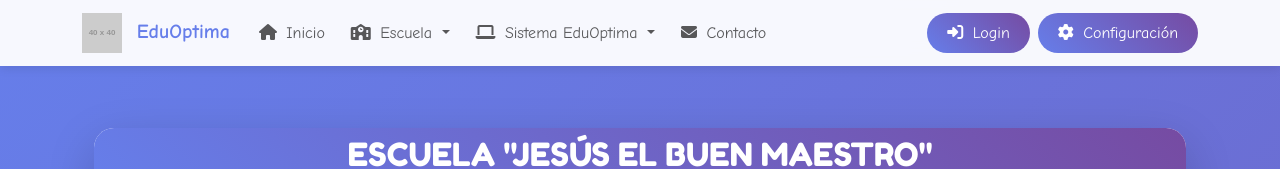
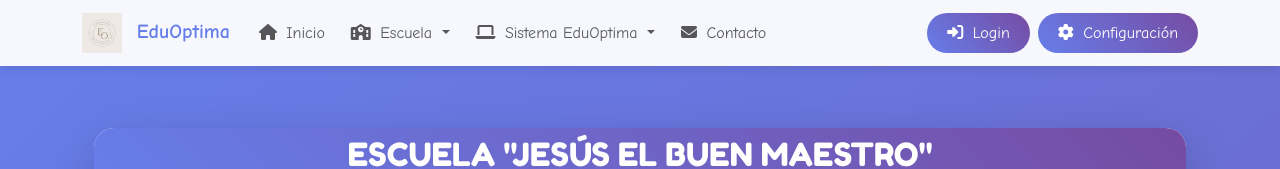
Before and after one commit to Els231/EOFINALIZADO, a plain HTML site: page index.html in a window 1280 px wide. Shown: the top 169 px of the page. Drawn offline with nearby package versions, Linux system fonts and the light colour scheme; placeholder pictures from the web are drawn by us.

Commit message:
intento pagina principa

```diff
--- a/index.html
+++ b/index.html
@@ -178,7 +178,7 @@
 <nav class="navbar navbar-expand-lg navbar-claro fixed-top">
     <div class="container">
         <a class="navbar-brand" href="#inicio">
-            <img src="https://via.placeholder.com/40x40/667eea/white?text=🎓" alt="Escuela Jesús El Buen Maestro">
+            <img src="./routers/Vista_Profesor_io_Desarrollador/Pag/Imagenes/edu.ico" alt="Escuela Jesús El Buen Maestro">
             <span class="ms-2 fw-bold text-primary">EduOptima</span>
         </a>
 
```
